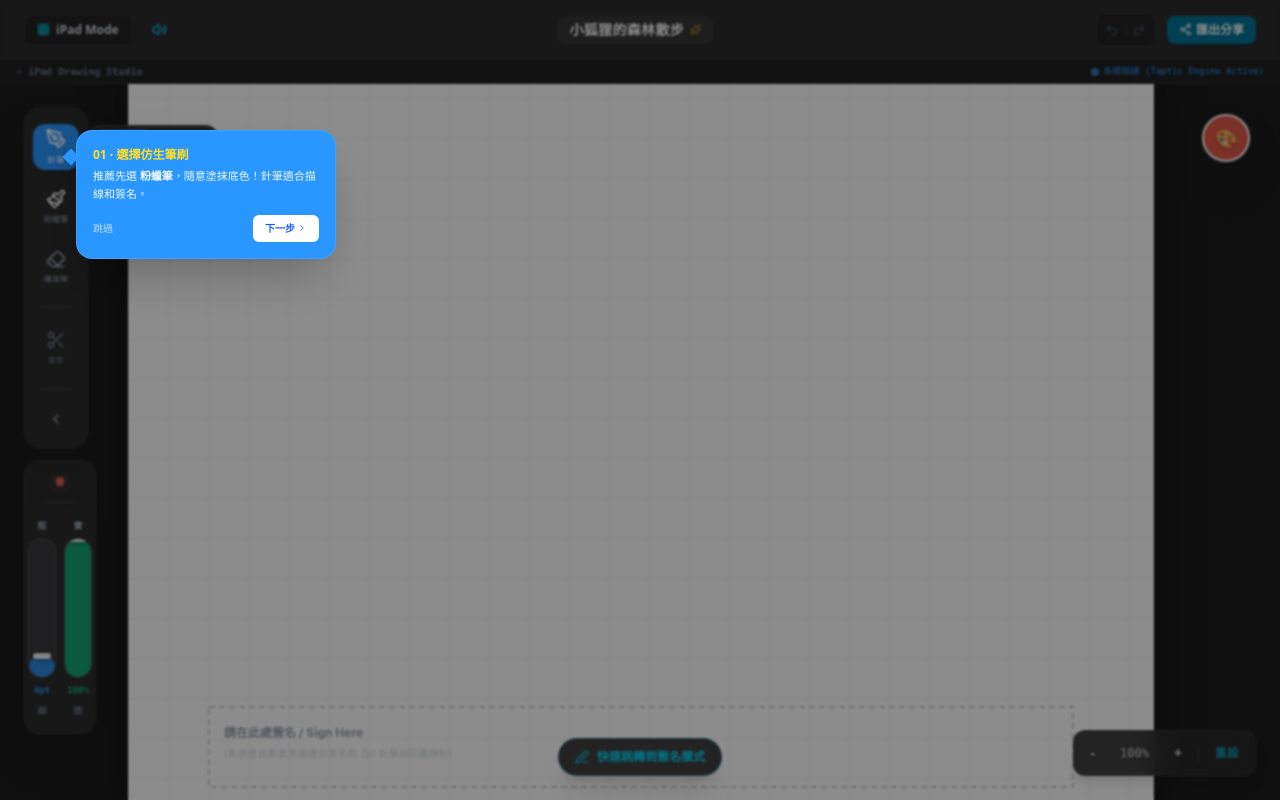
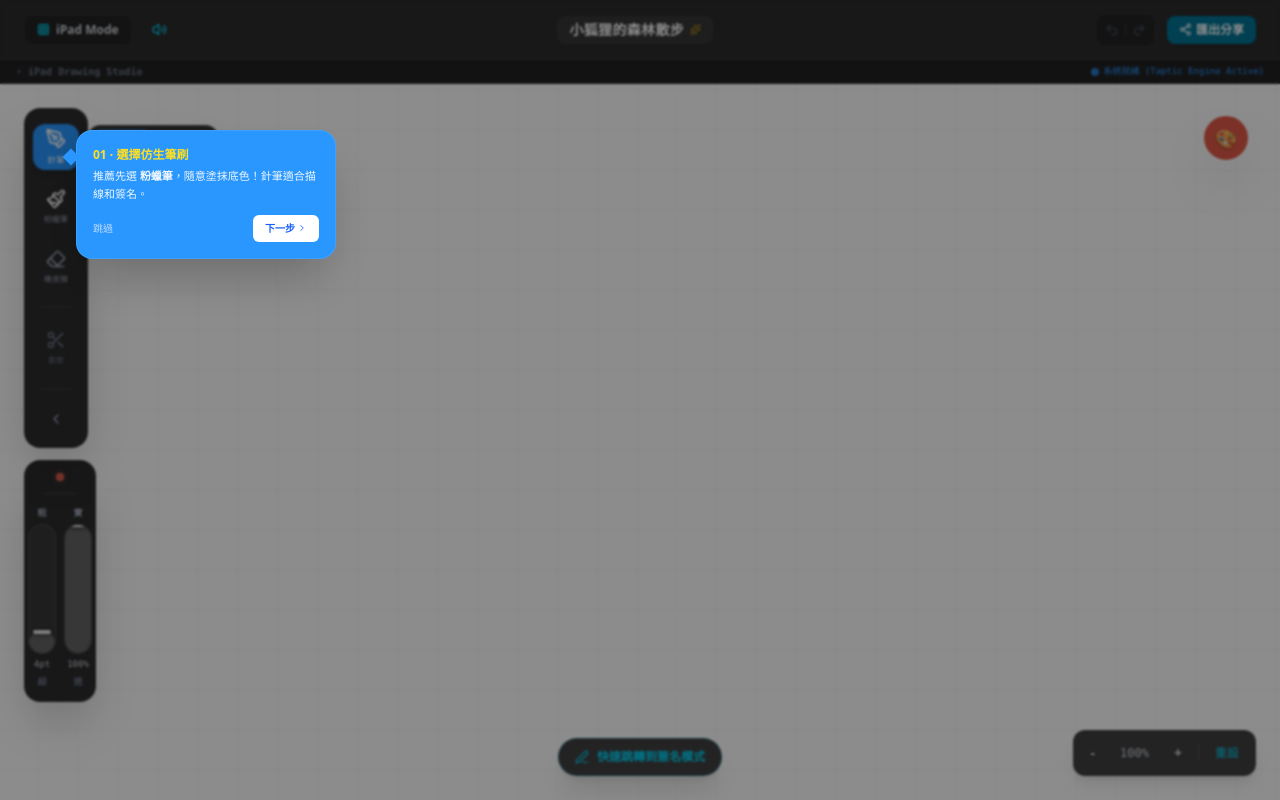
Before and after one commit to meijun-cloud/ipad-drawing-app, a React (Vite) app: page / in a window 1280 px wide. Built offline with nearby package versions, Linux system fonts and the light colour scheme.

Commit message:
Add files via upload

```diff
--- a/src/components/BrushSliderView.tsx
+++ b/src/components/BrushSliderView.tsx
@@ -1,8 +1,3 @@
-/**
- * BrushSliderView — Procreate 風格垂直滑桿
- * 用 pointer events 在 div 上實作，完全相容 iOS Safari + Apple Pencil
- */
-
 import React, { useRef, useCallback } from 'react';
 import { ToolType, BrushSettings } from '../types';
 import { hapticFeedback } from './AudioSynthesizer';
@@ -15,15 +10,13 @@ interface BrushSliderViewProps {
   currentColor: string;
 }
 
-// 單一垂直滑桿元件
 const VerticalSlider: React.FC<{
-  value: number;       // 0.0 ~ 1.0（正規化）
+  value: number;        // 0.0 ~ 1.0 正規化
   onChange: (v: number) => void;
-  color: string;
   topLabel: string;
   bottomLabel: string;
   valueLabel: string;
-}> = ({ value, onChange, color, topLabel, bottomLabel, valueLabel }) => {
+}> = ({ value, onChange, topLabel, bottomLabel, valueLabel }) => {
   const trackRef = useRef<HTMLDivElement>(null);
   const isDragging = useRef(false);
 
@@ -31,48 +24,46 @@ const VerticalSlider: React.FC<{
     const track = trackRef.current;
     if (!track) return;
     const rect = track.getBoundingClientRect();
-    // 頂部 = 最大值，底部 = 最小值
     const ratio = 1 - Math.max(0, Math.min(1, (clientY - rect.top) / rect.height));
     onChange(ratio);
   }, [onChange]);
 
   const onPointerDown = (e: React.PointerEvent) => {
-    // 只接受手指和 Apple Pencil（排除滑鼠右鍵）
-    if (e.button !== 0 && e.pointerType === 'mouse') return;
     e.stopPropagation();
     isDragging.current = true;
     try { (e.currentTarget as HTMLElement).setPointerCapture(e.pointerId); } catch (_) {}
     calcValue(e.clientY);
     hapticFeedback.playTap('light');
   };
-
   const onPointerMove = (e: React.PointerEvent) => {
     if (!isDragging.current) return;
     e.stopPropagation();
     calcValue(e.clientY);
   };
-
   const onPointerUp = (e: React.PointerEvent) => {
     isDragging.current = false;
     try { (e.currentTarget as HTMLElement).releasePointerCapture(e.pointerId); } catch (_) {}
   };
 
-  const fillPercent = value * 100;
+  const fillPct = value * 100;
 
   return (
-    <div className="flex flex-col items-center gap-1.5 select-none">
+    <div className="flex flex-col items-center gap-1 select-none" style={{ width: '28px' }}>
       {/* 上標籤 */}
-      <span className="text-[9px] font-bold text-gray-400">{topLabel}</span>
+      <span className="text-[9px] font-semibold text-gray-400">{topLabel}</span>
 
-      {/* 滑桿本體 */}
+      {/* 滑桿軌道 */}
       <div
         ref={trackRef}
-        className="relative rounded-2xl cursor-pointer overflow-hidden"
         style={{
           width: '28px',
-          height: '140px',
-          background: 'rgba(255,255,255,0.07)',
-          border: '1px solid rgba(255,255,255,0.1)',
+          height: '130px',
+          background: 'rgba(255,255,255,0.06)',
+          borderRadius: '14px',
+          border: '1px solid rgba(255,255,255,0.08)',
+          position: 'relative',
+          overflow: 'hidden',
+          cursor: 'pointer',
           touchAction: 'none',
         }}
         onPointerDown={onPointerDown}
@@ -80,32 +71,32 @@ const VerticalSlider: React.FC<{
         onPointerUp={onPointerUp}
         onPointerCancel={onPointerUp}
       >
-        {/* 填充區（從底部往上長） */}
-        <div
-          className="absolute bottom-0 left-0 right-0 rounded-2xl transition-none"
-          style={{
-            height: `${fillPercent}%`,
-            background: color,
-            opacity: 0.85,
-          }}
-        />
-        {/* 拇指指示線 */}
-        <div
-          className="absolute left-1 right-1 rounded-full pointer-events-none"
-          style={{
-            bottom: `calc(${fillPercent}% - 3px)`,
-            height: '6px',
-            background: 'rgba(255,255,255,0.9)',
-            boxShadow: '0 1px 4px rgba(0,0,0,0.5)',
-          }}
-        />
+        {/* 填充 */}
+        <div style={{
+          position: 'absolute',
+          bottom: 0, left: 0, right: 0,
+          height: `${fillPct}%`,
+          background: 'rgba(255,255,255,0.22)',
+          borderRadius: '14px',
+          transition: 'height 0ms',
+        }} />
+        {/* 拇指線 */}
+        <div style={{
+          position: 'absolute',
+          bottom: `calc(${fillPct}% - 2px)`,
+          left: '4px', right: '4px',
+          height: '4px',
+          background: 'rgba(255,255,255,0.85)',
+          borderRadius: '2px',
+          boxShadow: '0 1px 4px rgba(0,0,0,0.5)',
+          pointerEvents: 'none',
+        }} />
       </div>
 
       {/* 數值 */}
-      <span className="text-[9px] font-mono font-bold" style={{ color }}>{valueLabel}</span>
-
+      <span className="text-[9px] font-mono text-gray-300">{valueLabel}</span>
       {/* 下標籤 */}
-      <span className="text-[9px] font-bold text-gray-500">{bottomLabel}</span>
+      <span className="text-[9px] font-semibold text-gray-500">{bottomLabel}</span>
     </div>
   );
 };
@@ -125,53 +116,48 @@ export const BrushSliderView: React.FC<BrushSliderViewProps> = ({
   const sizeNorm = (currentSize - SIZE_MIN) / (SIZE_MAX - SIZE_MIN);
 
   const handleSizeChange = (norm: number) => {
-    const size = Math.round((SIZE_MIN + norm * (SIZE_MAX - SIZE_MIN)) * 2) / 2; // step 0.5
+    const size = Math.round((SIZE_MIN + norm * (SIZE_MAX - SIZE_MIN)) * 2) / 2;
     setBrushSize(currentTool, Math.max(SIZE_MIN, Math.min(SIZE_MAX, size)));
   };
-
   const handleOpacityChange = (norm: number) => {
-    const opacity = Math.round(Math.max(0.05, Math.min(1, norm)) * 20) / 20; // step 0.05
+    const opacity = Math.round(Math.max(0.05, Math.min(1, norm)) * 20) / 20;
     setBrushOpacity(currentTool, opacity);
   };
 
   return (
     <div
-      className={`flex flex-col bg-[#2c2c2e] text-white w-[72px] py-4 px-2 rounded-2xl shadow-2xl border border-white/5 items-center gap-4 transition-opacity ${
-        !isInteractive ? 'opacity-30 pointer-events-none' : 'opacity-100'
+      className={`flex flex-col items-center bg-[#2c2c2e] rounded-2xl border border-white/5 shadow-2xl py-3 px-2 gap-3 transition-opacity ${
+        !isInteractive ? 'opacity-30 pointer-events-none' : ''
       }`}
+      style={{ width: '72px' }}
     >
-      {/* 即時預覽圓點 */}
+      {/* 預覽圓點 */}
       <div
-        className="rounded-full border border-white/10 transition-all"
+        className="rounded-full border border-white/10 flex-shrink-0"
         style={{
-          width: `${Math.max(6, Math.min(44, currentSize * 2.2))}px`,
-          height: `${Math.max(6, Math.min(44, currentSize * 2.2))}px`,
-          background: currentTool === 'eraser' ? 'rgba(255,100,100,0.3)' : currentColor,
-          opacity: currentTool === 'eraser' ? 1 : currentOpacity,
-          boxShadow: `0 0 8px 1px ${currentTool === 'eraser' ? 'rgba(255,80,80,0.3)' : currentColor}55`,
+          width: `${Math.max(8, Math.min(40, currentSize * 2))}px`,
+          height: `${Math.max(8, Math.min(40, currentSize * 2))}px`,
+          background: currentTool === 'eraser' ? 'rgba(255,255,255,0.3)' : currentColor,
+          opacity: currentOpacity,
+          boxShadow: currentTool !== 'eraser' ? `0 0 6px ${currentColor}66` : undefined,
         }}
       />
 
-      {/* 分隔線 */}
-      <div className="w-8 h-[1px] bg-white/10" />
+      {/* 分隔 */}
+      <div className="w-8 h-px bg-white/10" />
 
-      {/* 兩個垂直滑桿並排 */}
-      <div className="flex flex-row gap-2 items-start justify-center">
-        {/* 粗細滑桿 */}
+      {/* 兩個滑桿並排 */}
+      <div className="flex flex-row gap-2 justify-center">
         <VerticalSlider
           value={sizeNorm}
           onChange={handleSizeChange}
-          color="#2997FF"
           topLabel="粗"
           bottomLabel="細"
           valueLabel={`${currentSize}pt`}
         />
-
-        {/* 透明度滑桿 */}
         <VerticalSlider
           value={currentOpacity}
           onChange={handleOpacityChange}
-          color="#10b981"
           topLabel="實"
           bottomLabel="透"
           valueLabel={`${Math.round(currentOpacity * 100)}%`}
--- a/src/components/DrawingCanvas.tsx
+++ b/src/components/DrawingCanvas.tsx
@@ -32,13 +32,12 @@ export const DrawingCanvas: React.FC<DrawingCanvasProps> = ({
   const canvasRef = useRef<HTMLCanvasElement | null>(null);
   const containerRef = useRef<HTMLDivElement | null>(null);
 
-  // Drawing state refs (refs avoid stale closures in pointer handlers)
   const isDrawing = useRef(false);
   const lastPoint = useRef<StrokePoint | null>(null);
   const currentPoints = useRef<StrokePoint[]>([]);
 
-  // Multi-touch / pinch-zoom state
-  const activePointers = useRef<Map<number, { x: number; y: number }>>(new Map());
+  // 分開追蹤：只追蹤 touch 手指，不包含 pen
+  const touchPointers = useRef<Map<number, { x: number; y: number }>>(new Map());
   const lastPinchDist = useRef<number | null>(null);
   const lastPinchMid = useRef<{ x: number; y: number } | null>(null);
   const isPanning = useRef(false);
@@ -47,29 +46,34 @@ export const DrawingCanvas: React.FC<DrawingCanvasProps> = ({
   const [pointerPos, setPointerPos] = useState({ x: 0, y: 0 });
   const [showPointer, setShowPointer] = useState(false);
 
-  // Stable refs for zoom/pan so pointer handlers always see latest value
   const zoomRef = useRef(canvasZoom);
   const panRef = useRef(canvasPan);
   useEffect(() => { zoomRef.current = canvasZoom; }, [canvasZoom]);
   useEffect(() => { panRef.current = canvasPan; }, [canvasPan]);
 
-  const baseWidth = 1024;
-  const baseHeight = 768;
+  // 高解析度畫布：用設備像素比放大 canvas，再用 CSS 縮回來
+  const DPR = typeof window !== 'undefined' ? Math.min(window.devicePixelRatio || 2, 3) : 2;
+  const baseWidth = 1366;
+  const baseHeight = 1024;
+  const physW = baseWidth * DPR;
+  const physH = baseHeight * DPR;
 
-  // ─── Render ────────────────────────────────────────────────────────────────
+  // ─── 畫布渲染 ───────────────────────────────────────────────────────────────
   const drawCanvas = useCallback(() => {
     const canvas = canvasRef.current;
     if (!canvas) return;
     const ctx = canvas.getContext('2d', { desynchronized: true });
     if (!ctx) return;
 
+    ctx.save();
+    ctx.scale(DPR, DPR);
     ctx.clearRect(0, 0, baseWidth, baseHeight);
     ctx.fillStyle = '#FFFFFF';
     ctx.fillRect(0, 0, baseWidth, baseHeight);
 
-    // Grid
-    ctx.strokeStyle = '#F0F0F2';
-    ctx.lineWidth = 1;
+    // Grid（細線）
+    ctx.strokeStyle = '#EEEEEF';
+    ctx.lineWidth = 0.5;
     for (let x = 40; x < baseWidth; x += 40) {
       ctx.beginPath(); ctx.moveTo(x, 0); ctx.lineTo(x, baseHeight); ctx.stroke();
     }
@@ -77,27 +81,23 @@ export const DrawingCanvas: React.FC<DrawingCanvasProps> = ({
       ctx.beginPath(); ctx.moveTo(0, y); ctx.lineTo(baseWidth, y); ctx.stroke();
     }
 
-    // Signature area
+    // 簽名區
     const sigY = baseHeight - 120, sigX = 80, sigW = baseWidth - 160, sigH = 80;
     ctx.save();
     ctx.setLineDash([6, 4]);
     ctx.strokeStyle = '#D1D5DB';
-    ctx.lineWidth = 2;
+    ctx.lineWidth = 1.5;
     ctx.strokeRect(sigX, sigY, sigW, sigH);
     ctx.restore();
-    ctx.save();
     ctx.fillStyle = '#9CA3AF';
     ctx.font = 'bold 12px -apple-system, sans-serif';
     ctx.fillText('請在此處簽名 / Sign Here', sigX + 15, sigY + 30);
     ctx.font = '10px -apple-system, sans-serif';
     ctx.fillStyle = '#D1D5DB';
     ctx.fillText('(系統會自動套用最適合簽名的 2pt 針筆與防震機制)', sigX + 15, sigY + 50);
-    ctx.restore();
 
-    // All saved strokes
     strokes.forEach(stroke => renderStroke(ctx, stroke));
 
-    // Active stroke being drawn
     if (isDrawing.current && currentPoints.current.length > 0) {
       renderStroke(ctx, {
         points: currentPoints.current,
@@ -108,7 +108,8 @@ export const DrawingCanvas: React.FC<DrawingCanvasProps> = ({
         stabilizer: brushSettings[currentTool].stabilizer,
       });
     }
-  }, [strokes, currentColor, currentTool, brushSettings]);
+    ctx.restore();
+  }, [strokes, currentColor, currentTool, brushSettings, DPR]);
 
   const renderStroke = (ctx: CanvasRenderingContext2D, stroke: Stroke) => {
     if (stroke.points.length === 0) return;
@@ -131,9 +132,7 @@ export const DrawingCanvas: React.FC<DrawingCanvasProps> = ({
           const sz = stroke.size * (0.4 + p2.pressure * 0.8);
           ctx.beginPath();
           ctx.lineWidth = sz;
-
           if (stroke.tool === 'pencil') {
-            ctx.strokeStyle = stroke.color;
             ctx.lineWidth = sz * 0.85;
             ctx.moveTo(p1.x, p1.y); ctx.lineTo(p2.x, p2.y); ctx.stroke();
             const dist = Math.hypot(p2.x - p1.x, p2.y - p1.y);
@@ -227,8 +226,8 @@ export const DrawingCanvas: React.FC<DrawingCanvasProps> = ({
 
   useEffect(() => { drawCanvas(); }, [drawCanvas]);
 
-  // ─── Coordinate mapping ─────────────────────────────────────────────────────
-  const getCanvasCoords = (clientX: number, clientY: number): { x: number; y: number } => {
+  // ─── 座標轉換 ────────────────────────────────────────────────────────────────
+  const getCanvasCoords = (clientX: number, clientY: number) => {
     const canvas = canvasRef.current;
     if (!canvas) return { x: 0, y: 0 };
     const rect = canvas.getBoundingClientRect();
@@ -238,7 +237,6 @@ export const DrawingCanvas: React.FC<DrawingCanvasProps> = ({
     };
   };
 
-  // ─── Smoothing / pressure ───────────────────────────────────────────────────
   const applySmoothing = (nx: number, ny: number, strength: 'none' | 'low' | 'high') => {
     if (currentPoints.current.length === 0) return { x: nx, y: ny };
     const last = currentPoints.current[currentPoints.current.length - 1];
@@ -246,7 +244,7 @@ export const DrawingCanvas: React.FC<DrawingCanvasProps> = ({
     return { x: last.x + (nx - last.x) * factor, y: last.y + (ny - last.y) * factor };
   };
 
-  const calculatePressure = (nx: number, ny: number, time: number): number => {
+  const calculatePressure = (nx: number, ny: number, time: number) => {
     if (!lastPoint.current) return 0.5;
     const dist = Math.hypot(nx - lastPoint.current.x, ny - lastPoint.current.y);
     const dt = Math.max(1, time - lastPoint.current.time);
@@ -255,17 +253,19 @@ export const DrawingCanvas: React.FC<DrawingCanvasProps> = ({
     return lastPoint.current.pressure + (p - lastPoint.current.pressure) * 0.35;
   };
 
-  // ─── Pointer handlers (attached via useEffect for passive:false on touch) ──
-  // We use React synthetic events on the canvas element for drawing,
-  // and native listeners on the container to intercept multi-touch pinch.
+  // ─── Pointer handlers ────────────────────────────────────────────────────────
+  // 核心規則：
+  //   pen (Apple Pencil) → 永遠畫圖，完全不影響 touch 邏輯
+  //   touch 單指         → 平移
+  //   touch 雙指         → 捏合縮放
+  //   mouse              → 畫圖（電腦測試用）
 
   const handlePointerDown = (e: React.PointerEvent<HTMLCanvasElement>) => {
-    activePointers.current.set(e.pointerId, { x: e.clientX, y: e.clientY });
-
-    // ── Apple Pencil (pointerType==='pen') 永遠畫圖 ──
+    // ── Apple Pencil ──
     if (e.pointerType === 'pen') {
       try { e.currentTarget.setPointerCapture(e.pointerId); } catch (_) {}
       isDrawing.current = true;
+      isPanning.current = false; // 確保平移不會同時觸發
       const coords = getCanvasCoords(e.clientX, e.clientY);
       const time = Date.now();
       const pressure = e.pressure > 0 ? e.pressure : 0.5;
@@ -276,28 +276,36 @@ export const DrawingCanvas: React.FC<DrawingCanvasProps> = ({
       return;
     }
 
-    // ── 滑鼠中鍵/右鍵 → 平移 ──
+    // ── 手指觸控 ──
+    if (e.pointerType === 'touch') {
+      // 手指絕對不畫圖
+      if (isDrawing.current && !touchPointers.current.size) {
+        // pen 正在畫圖時手指觸控不干擾
+      }
+      touchPointers.current.set(e.pointerId, { x: e.clientX, y: e.clientY });
+      const touchCount = touchPointers.current.size;
+
+      if (touchCount === 1) {
+        // 單指開始平移
+        isPanning.current = true;
+        panStart.current = { x: e.clientX - panRef.current.x, y: e.clientY - panRef.current.y };
+      } else {
+        // 雙指：停止單指平移，準備捏合
+        isPanning.current = false;
+        lastPinchDist.current = null;
+        lastPinchMid.current = null;
+      }
+      return;
+    }
+
+    // ── 滑鼠右/中鍵 → 平移 ──
     if (e.button === 1 || e.button === 2) {
       isPanning.current = true;
       panStart.current = { x: e.clientX - panRef.current.x, y: e.clientY - panRef.current.y };
       return;
     }
 
-    // ── 手指觸控：單指平移，雙指捏合在 move 處理 ──
-    if (e.pointerType === 'touch') {
-      if (isDrawing.current) {
-        isDrawing.current = false;
-        currentPoints.current = [];
-        lastPoint.current = null;
-      }
-      if (activePointers.current.size === 1) {
-        isPanning.current = true;
-        panStart.current = { x: e.clientX - panRef.current.x, y: e.clientY - panRef.current.y };
-      }
-      return;
-    }
-
-    // ── 滑鼠左鍵 → 畫圖（電腦用） ──
+    // ── 滑鼠左鍵 → 畫圖 ──
     try { e.currentTarget.setPointerCapture(e.pointerId); } catch (_) {}
     isDrawing.current = true;
     const coords = getCanvasCoords(e.clientX, e.clientY);
@@ -309,12 +317,12 @@ export const DrawingCanvas: React.FC<DrawingCanvasProps> = ({
   };
 
   const handlePointerMove = (e: React.PointerEvent<HTMLCanvasElement>) => {
-    activePointers.current.set(e.pointerId, { x: e.clientX, y: e.clientY });
     const coords = getCanvasCoords(e.clientX, e.clientY);
+
+    // ── Apple Pencil 畫圖 ──
+    if (e.pointerType === 'pen') {
       setPointerPos(coords);
-
-    // ── Apple Pencil → 直接畫 ──
-    if (e.pointerType === 'pen' && isDrawing.current) {
+      if (!isDrawing.current) return;
       const time = Date.now();
       const smoothed = applySmoothing(coords.x, coords.y, brushSettings[currentTool].stabilizer);
       const pressure = e.pressure > 0 ? e.pressure : (lastPoint.current?.pressure ?? 0.5);
@@ -325,32 +333,47 @@ export const DrawingCanvas: React.FC<DrawingCanvasProps> = ({
       return;
     }
 
-    // ── 雙指捏合縮放 ──
-    if (activePointers.current.size >= 2) {
+    // ── 手指觸控 ──
+    if (e.pointerType === 'touch') {
+      touchPointers.current.set(e.pointerId, { x: e.clientX, y: e.clientY });
+      const touchCount = touchPointers.current.size;
+
+      if (touchCount >= 2) {
+        // 雙指捏合縮放
         isPanning.current = false;
-      const pts = [...activePointers.current.values()];
+        const pts = [...touchPointers.current.values()];
         const dx = pts[1].x - pts[0].x, dy = pts[1].y - pts[0].y;
         const dist = Math.hypot(dx, dy);
         const mid = { x: (pts[0].x + pts[1].x) / 2, y: (pts[0].y + pts[1].y) / 2 };
         if (lastPinchDist.current !== null && lastPinchMid.current !== null) {
           const scale = dist / lastPinchDist.current;
           setCanvasZoom(Math.max(0.1, Math.min(10, zoomRef.current * scale)));
-        setCanvasPan({ x: panRef.current.x + mid.x - lastPinchMid.current.x, y: panRef.current.y + mid.y - lastPinchMid.current.y });
+          setCanvasPan({
+            x: panRef.current.x + mid.x - lastPinchMid.current.x,
+            y: panRef.current.y + mid.y - lastPinchMid.current.y,
+          });
         }
         lastPinchDist.current = dist;
         lastPinchMid.current = mid;
         return;
       }
-    lastPinchDist.current = null;
-    lastPinchMid.current = null;
 
-    // ── 單指平移 ──
+      // 單指平移
       if (isPanning.current) {
+        setCanvasPan({ x: e.clientX - panStart.current.x, y: e.clientY - panStart.current.y });
+      }
+      return;
+    }
+
+    // ── 滑鼠平移 ──
+    if (isPanning.current) {
+      setPointerPos(coords);
       setCanvasPan({ x: e.clientX - panStart.current.x, y: e.clientY - panStart.current.y });
       return;
     }
 
     // ── 滑鼠畫圖 ──
+    setPointerPos(coords);
     if (!isDrawing.current) return;
     const time = Date.now();
     const smoothed = applySmoothing(coords.x, coords.y, brushSettings[currentTool].stabilizer);
@@ -361,22 +384,12 @@ export const DrawingCanvas: React.FC<DrawingCanvasProps> = ({
     drawCanvas();
   };
 
-
   const handlePointerUp = (e: React.PointerEvent<HTMLCanvasElement>) => {
-    activePointers.current.delete(e.pointerId);
-    lastPinchDist.current = null;
-    lastPinchMid.current = null;
-
-    try { e.currentTarget.releasePointerCapture(e.pointerId); } catch (_) { /* ignore */ }
-
-    if (isPanning.current) {
-      isPanning.current = false;
-      return;
-    }
-
+    // ── Apple Pencil 結束畫圖 ──
+    if (e.pointerType === 'pen') {
+      try { e.currentTarget.releasePointerCapture(e.pointerId); } catch (_) {}
       if (!isDrawing.current) return;
       isDrawing.current = false;
-
       if (currentPoints.current.length > 0) {
         onStrokeCompleted({
           points: [...currentPoints.current],
@@ -388,7 +401,46 @@ export const DrawingCanvas: React.FC<DrawingCanvasProps> = ({
         });
         hapticFeedback.playTap('light');
       }
+      currentPoints.current = [];
+      lastPoint.current = null;
+      drawCanvas();
+      return;
+    }
 
+    // ── 手指抬起 ──
+    if (e.pointerType === 'touch') {
+      touchPointers.current.delete(e.pointerId);
+      const remaining = touchPointers.current.size;
+      if (remaining === 0) {
+        isPanning.current = false;
+        lastPinchDist.current = null;
+        lastPinchMid.current = null;
+      } else if (remaining === 1) {
+        // 從雙指回到單指，重新設定平移起點
+        lastPinchDist.current = null;
+        lastPinchMid.current = null;
+        const pt = [...touchPointers.current.values()][0];
+        isPanning.current = true;
+        panStart.current = { x: pt.x - panRef.current.x, y: pt.y - panRef.current.y };
+      }
+      return;
+    }
+
+    // ── 滑鼠結束 ──
+    try { e.currentTarget.releasePointerCapture(e.pointerId); } catch (_) {}
+    if (isPanning.current) { isPanning.current = false; return; }
+    if (!isDrawing.current) return;
+    isDrawing.current = false;
+    if (currentPoints.current.length > 0) {
+      onStrokeCompleted({
+        points: [...currentPoints.current],
+        color: currentTool === 'eraser' ? '#FFFFFF' : currentColor,
+        tool: currentTool,
+        size: brushSettings[currentTool].size,
+        opacity: brushSettings[currentTool].opacity,
+        stabilizer: brushSettings[currentTool].stabilizer,
+      });
+    }
     currentPoints.current = [];
     lastPoint.current = null;
     drawCanvas();
@@ -419,7 +471,7 @@ export const DrawingCanvas: React.FC<DrawingCanvasProps> = ({
       onWheel={handleWheel}
       id="canvas-workspace"
     >
-      {/* Zoom controls */}
+      {/* 縮放控制 */}
       <div className="absolute bottom-6 right-6 z-20 flex bg-[#2c2c2e]/90 text-white rounded-xl shadow-lg border border-white/5 items-center backdrop-blur-md p-1">
         <button onClick={() => adjustZoom(1 / 1.2)} className="px-3 py-2 text-sm font-semibold hover:bg-white/10 rounded-lg active:scale-95 transition-all text-gray-300 hover:text-white">-</button>
         <span className="px-2 text-xs font-mono text-gray-300 min-w-[55px] text-center cursor-pointer hover:text-white" onClick={resetView}>
@@ -430,7 +482,7 @@ export const DrawingCanvas: React.FC<DrawingCanvasProps> = ({
         <button onClick={resetView} className="px-3 py-2 text-xs text-cyan-400 hover:bg-white/10 rounded-lg transition-all">重設</button>
       </div>
 
-      {/* Signature shortcut */}
+      {/* 簽名快捷 */}
       <div className="absolute bottom-6 left-1/2 -translate-x-1/2 z-20">
         <button
           onClick={onTriggerSignatureMode}
@@ -441,22 +493,27 @@ export const DrawingCanvas: React.FC<DrawingCanvasProps> = ({
         </button>
       </div>
 
-      {/* Canvas wrapper */}
+      {/* 畫布 wrapper */}
       <div
-        className="transition-transform duration-75 ease-out"
         style={{
           transform: `translate(${canvasPan.x}px, ${canvasPan.y}px) scale(${canvasZoom})`,
           width: `${baseWidth}px`,
           height: `${baseHeight}px`,
+          willChange: 'transform',
         }}
       >
+        {/* 高解析度 canvas：物理尺寸 physW×physH，CSS 顯示 baseWidth×baseHeight */}
         <canvas
           id="drawing-canvas-board"
           ref={canvasRef}
-          width={baseWidth}
-          height={baseHeight}
+          width={physW}
+          height={physH}
           className="bg-white rounded-lg shadow-[0_12px_45px_rgba(0,0,0,0.55)] cursor-crosshair border border-black/10 select-none"
-          style={{ touchAction: 'none' }}
+          style={{
+            width: `${baseWidth}px`,
+            height: `${baseHeight}px`,
+            touchAction: 'none',
+          }}
           onPointerDown={handlePointerDown}
           onPointerMove={handlePointerMove}
           onPointerUp={handlePointerUp}
@@ -465,10 +522,10 @@ export const DrawingCanvas: React.FC<DrawingCanvasProps> = ({
           onMouseLeave={() => setShowPointer(false)}
         />
 
-        {/* Cursor preview circle */}
+        {/* 筆刷預覽圓圈 */}
         {showPointer && currentTool === 'eraser' && (
           <div
-            className="absolute rounded-full pointer-events-none border border-black/40 bg-white/30 mix-blend-difference z-30"
+            className="absolute rounded-full pointer-events-none border border-black/40 bg-white/30 z-30"
             style={{
               left: `${pointerPos.x}px`, top: `${pointerPos.y}px`,
               width: `${brushSettings.eraser.size}px`, height: `${brushSettings.eraser.size}px`,
```
Lines whose indentation alone changed are shown as unchanged.
